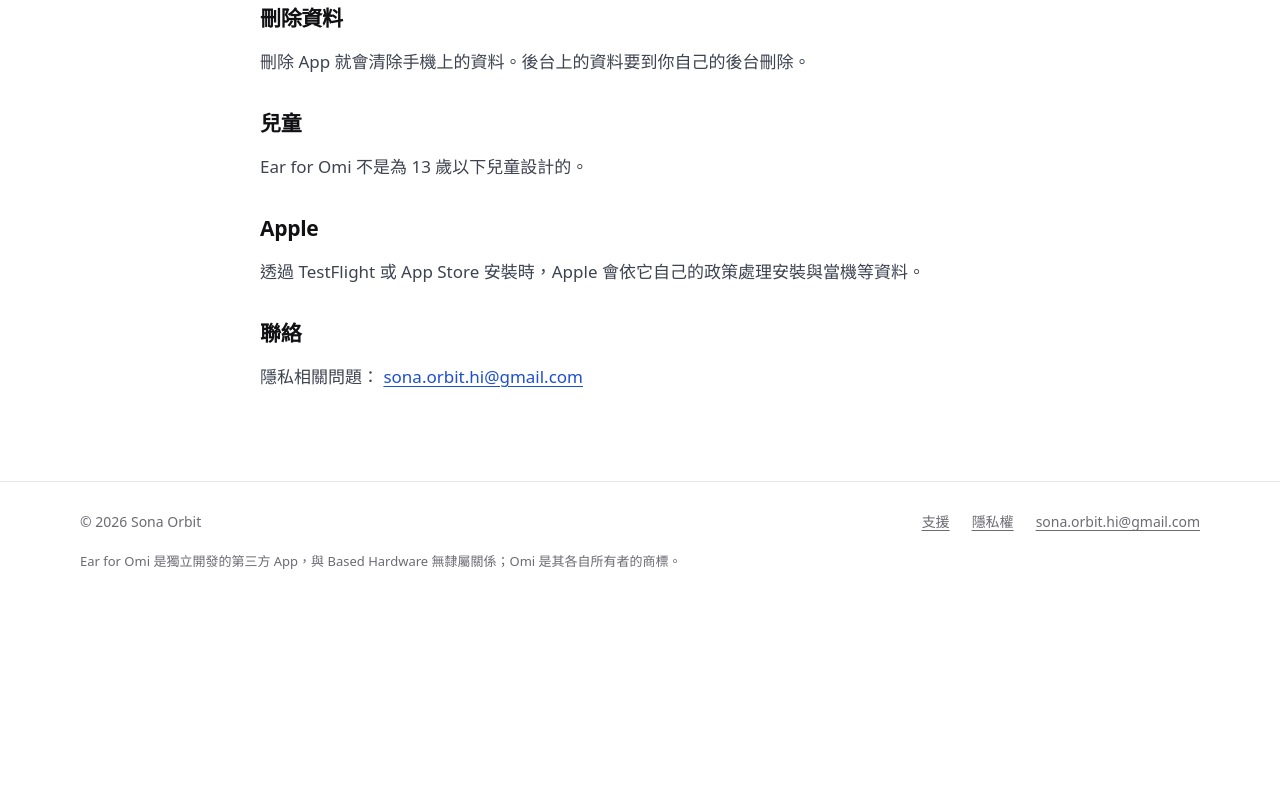
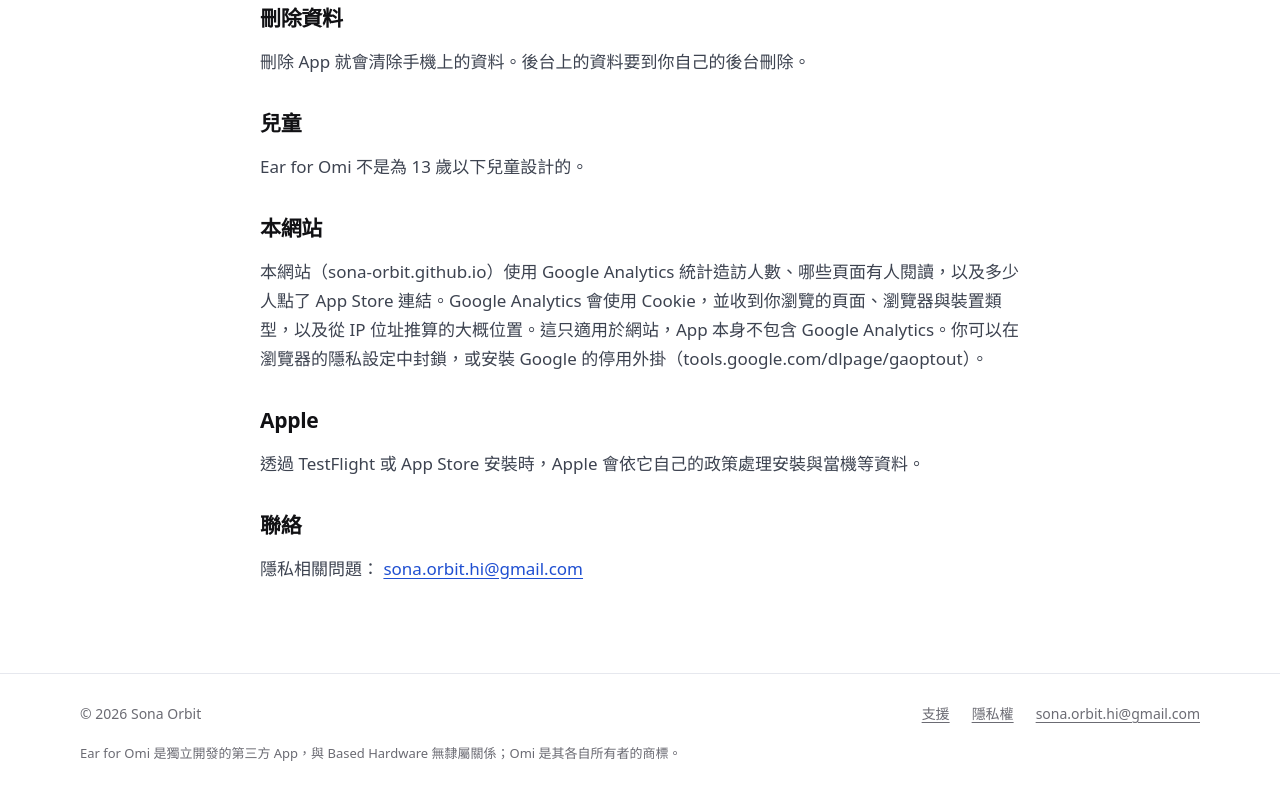
Before and after one commit to sona-orbit/ear-for-omi, a plain HTML site: page zh-Hant/privacy/index.html in a window 1280 px wide. Shown: the part 1025-1825 px from the top of the page. Before the commit the page ends 1637 px from the top, so only its background shows below. Drawn offline with Linux system fonts and the light colour scheme.

Commit message:
Add Google Analytics with download_click, disclosed in the privacy policy

```diff
--- a/zh-Hant/privacy/index.html
+++ b/zh-Hant/privacy/index.html
@@ -2,6 +2,7 @@
 <html lang="zh-Hant">
 <head>
 <meta charset="utf-8">
+<script async src="https://www.googletagmanager.com/gtag/js?id=G-FJGRNJFB15"></script><script>window.dataLayer=window.dataLayer||[];function gtag(){dataLayer.push(arguments);}gtag("js",new Date());gtag("config","G-FJGRNJFB15");document.addEventListener("click",function(e){var a=e.target.closest&&e.target.closest("a[href]");if(!a)return;var h=a.href;if(/apps\.apple\.com\/|testflight\.apple\.com\//.test(h)){gtag("event","download_click",{link_url:h,link_text:(a.textContent||"").trim().slice(0,60)});}},true);</script>
 <meta name="viewport" content="width=device-width,initial-scale=1">
 <meta name="color-scheme" content="light">
 <title>隱私權政策 — Ear for Omi</title>
@@ -27,7 +28,7 @@
 </div></header>
 <main><section><div class="wrap doc">
 <h1>隱私權政策</h1><p class="updated">生效日期：2026 年 11 月 15 日</p>
-<p>Ear for Omi 是搭配 Omi 吊墜使用的 iPhone App，會把錄音送到你自己架設的後台。開發者不經營任何伺服器，不收集、不儲存、不分析你的任何資料；沒有帳號、沒有廣告，也沒有分析或追蹤 SDK。唯一的例外是你自己在 App 裡送出的「回報問題」（見下方）。</p><h2>App 會處理哪些資料、送到哪裡</h2><ul><li><b>吊墜的音訊</b>：經藍牙傳到你的 iPhone，暫存在手機，再傳到你配對的後台。</li><li><b>逐字稿、主題、待辦、記憶、人物等內容</b>：從你自己的後台讀取，部分快取在手機；快取有容量上限，舊的先刪。</li><li><b>位置（選用，你同意才有）</b>：足跡存在手機，整條也會送到你自己的後台（第二大腦）。地圖與地名查詢使用 Apple 地圖服務，查詢時座標會送到 Apple。</li><li><b>語音辨識（選用）</b>：用 iOS 內建的語音辨識，在手機上產生即時草稿。</li><li><b>通知</b>：只有手機本機排程的提醒：待辦到期，以及錄音中斷時的提醒。</li></ul><h2>你自己的後台</h2><p>你的後台如何處理資料，由架設那個後台的人負責，不在本政策的範圍內。</p><h2>回報問題</h2><p>只有你在 App 裡按「送出」時，才會把你寫的問題描述、你選填的聯絡方式、App 版本、系統版本、機型、介面語言，以及一個安裝時隨機產生、只用來限制回報次數的編號，送到我們的 Google 試算表，用來找問題、回覆你。不會送出照片、錄音、位置、廣告識別碼或你在 App 裡的資料。</p><h2>錄到其他人</h2><p>錄音可能錄到其他人。你有責任遵守所在地的錄音與個人資料法規，並在需要時取得對方同意。</p><h2>刪除資料</h2><p>刪除 App 就會清除手機上的資料。後台上的資料要到你自己的後台刪除。</p><h2>兒童</h2><p>Ear for Omi 不是為 13 歲以下兒童設計的。</p><h2>Apple</h2><p>透過 TestFlight 或 App Store 安裝時，Apple 會依它自己的政策處理安裝與當機等資料。</p>
+<p>Ear for Omi 是搭配 Omi 吊墜使用的 iPhone App，會把錄音送到你自己架設的後台。開發者不經營任何伺服器，不收集、不儲存、不分析你的任何資料；沒有帳號、沒有廣告，也沒有分析或追蹤 SDK。唯一的例外是你自己在 App 裡送出的「回報問題」（見下方）。</p><h2>App 會處理哪些資料、送到哪裡</h2><ul><li><b>吊墜的音訊</b>：經藍牙傳到你的 iPhone，暫存在手機，再傳到你配對的後台。</li><li><b>逐字稿、主題、待辦、記憶、人物等內容</b>：從你自己的後台讀取，部分快取在手機；快取有容量上限，舊的先刪。</li><li><b>位置（選用，你同意才有）</b>：足跡存在手機，整條也會送到你自己的後台（第二大腦）。地圖與地名查詢使用 Apple 地圖服務，查詢時座標會送到 Apple。</li><li><b>語音辨識（選用）</b>：用 iOS 內建的語音辨識，在手機上產生即時草稿。</li><li><b>通知</b>：只有手機本機排程的提醒：待辦到期，以及錄音中斷時的提醒。</li></ul><h2>你自己的後台</h2><p>你的後台如何處理資料，由架設那個後台的人負責，不在本政策的範圍內。</p><h2>回報問題</h2><p>只有你在 App 裡按「送出」時，才會把你寫的問題描述、你選填的聯絡方式、App 版本、系統版本、機型、介面語言，以及一個安裝時隨機產生、只用來限制回報次數的編號，送到我們的 Google 試算表，用來找問題、回覆你。不會送出照片、錄音、位置、廣告識別碼或你在 App 裡的資料。</p><h2>錄到其他人</h2><p>錄音可能錄到其他人。你有責任遵守所在地的錄音與個人資料法規，並在需要時取得對方同意。</p><h2>刪除資料</h2><p>刪除 App 就會清除手機上的資料。後台上的資料要到你自己的後台刪除。</p><h2>兒童</h2><p>Ear for Omi 不是為 13 歲以下兒童設計的。</p><h2>本網站</h2><p>本網站（sona-orbit.github.io）使用 Google Analytics 統計造訪人數、哪些頁面有人閱讀，以及多少人點了 App Store 連結。Google Analytics 會使用 Cookie，並收到你瀏覽的頁面、瀏覽器與裝置類型，以及從 IP 位址推算的大概位置。這只適用於網站，App 本身不包含 Google Analytics。你可以在瀏覽器的隱私設定中封鎖，或安裝 Google 的停用外掛（tools.google.com/dlpage/gaoptout）。</p><h2>Apple</h2><p>透過 TestFlight 或 App Store 安裝時，Apple 會依它自己的政策處理安裝與當機等資料。</p>
 <h2>聯絡</h2><p>隱私相關問題： <a href="mailto:sona.orbit.hi@gmail.com">sona.orbit.hi@gmail.com</a></p>
 </div></section></main>
 <footer><div class="wrap">
```
Also changed, not shown: backend/index.html (+1 -0 lines), index.html (+1 -0 lines), privacy/index.html (+2 -1 lines), support/index.html (+1 -0 lines), zh-Hant/backend/index.html (+1 -0 lines), zh-Hant/index.html (+1 -0 lines), zh-Hant/support/index.html (+1 -0 lines).
